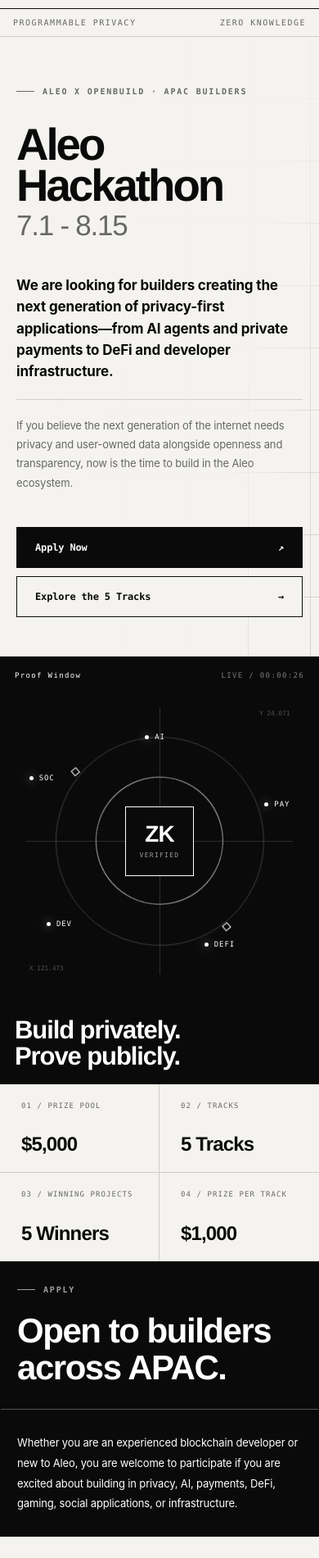
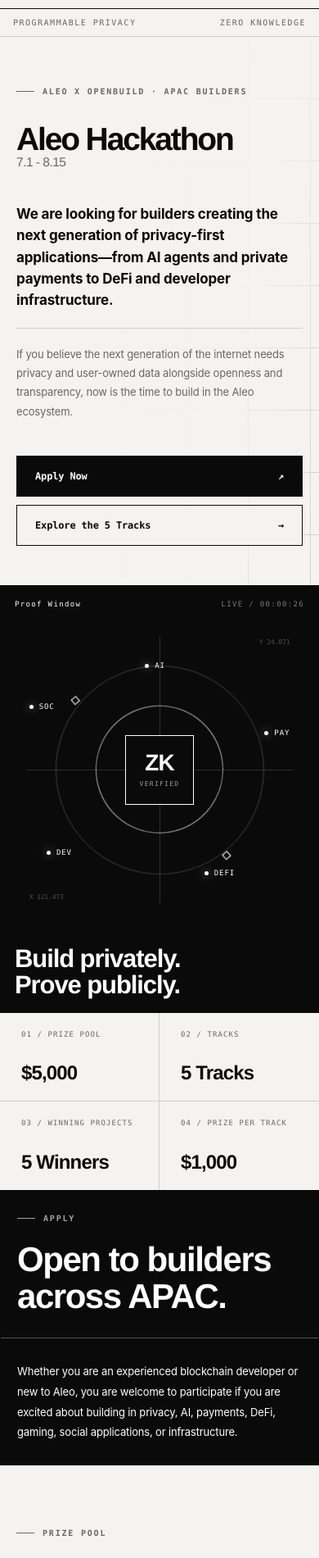
Before and after one commit to dajiangjunok/aleo-hackathon, a Next.js app: page /en in a window 390 px wide. Shown: the part 50-1951 px from the top of the page at 82% size. Built offline with nearby package versions, Linux system fonts and the light colour scheme.

Commit message:
style: refine responsive heading typography

```diff
--- a/src/app/globals.css
+++ b/src/app/globals.css
@@ -45,9 +45,9 @@
 .eyebrow { display: flex; align-items: center; gap: 10px; margin: 0; color: var(--muted); font: 700 10px/1.3 var(--mono); letter-spacing: .18em; text-transform: uppercase; }
 .eyebrow > span { width: 22px; height: 1px; background: currentColor; }
 .eyebrow-light { color: rgba(255,255,255,.62); }
-.hero h1 { margin: 34px 0 0; font-family: var(--display); font-size: clamp(50px,6.25vw,96px); font-weight: 700; line-height: .92; letter-spacing: -.055em; }
+.hero h1 { margin: 34px 0 0; font-family: var(--display); font-size: clamp(40px,5.25vw,78px); font-weight: 700; line-height: .92; letter-spacing: -.055em; }
 .hero h1 span,.hero h1 em { display: block; }
-.hero h1 em { margin-top: .16em; color: var(--muted); font-size: .64em; font-style: normal; font-weight: 500; letter-spacing: -.035em; line-height: 1; }
+.hero h1 em { margin-top: .16em; color: var(--muted); font-size: clamp(14px,1.8vw,27px); font-style: normal; font-weight: 500; letter-spacing: -.035em; line-height: 1; }
 .hero-intro { max-width: 660px; margin-top: 56px; display: grid; grid-template-columns: 1.2fr .8fr; gap: 40px; }
 .hero-intro p { margin: 0; }
 .hero-lead { font-size: clamp(17px,1.5vw,22px); font-weight: 650; line-height: 1.55; }
@@ -97,7 +97,7 @@
 
 .section { max-width:1500px; margin:auto; padding:clamp(80px,9vw,140px) clamp(24px,5vw,80px); border-left:1px solid var(--line); border-right:1px solid var(--line); }
 .section-header { display:grid; grid-template-columns:1.25fr .75fr; gap:60px; align-items:end; padding-bottom:52px; border-bottom:1px solid var(--ink); }
-.section-header h2,.schedule-heading h2 { max-width:900px; margin:22px 0 0; font:700 clamp(42px,5.6vw,80px)/1 var(--display); letter-spacing:-.045em; }
+.section-header h2,.schedule-heading h2 { max-width:900px; margin:22px 0 0; font:700 clamp(36px,4.5vw,70px)/1 var(--display); letter-spacing:-.045em; }
 .section-header > p { max-width:500px; margin:0; color:var(--muted); font-size:16px; line-height:1.8; }
 .track-row { min-height:260px; display:grid; grid-template-columns:70px 100px minmax(300px,1fr) minmax(260px,.85fr) 60px; border-bottom:1px solid var(--line); transition:background .25s,color .25s; }
 .track-row > * { padding:32px 24px; border-right:1px solid var(--line); }
@@ -187,12 +187,12 @@
 
 @media (max-width:700px) {
   .topbar-inner { height:60px; padding:0 16px; }.brand span:last-child,.nav-links,.nav-apply { display:none; }.nav-actions{gap:0}.topbar{position:relative}
-  .hero { min-height:auto; border:0; }.hero-rail { padding:0 16px; }.hero-rail span:nth-child(2){display:none}.hero-copy{padding:60px 20px 48px}.hero h1{font-size:clamp(46px,14vw,68px)}
+  .hero { min-height:auto; border:0; }.hero-rail { padding:0 16px; }.hero-rail span:nth-child(2){display:none}.hero-copy{padding:60px 20px 48px}.hero h1{font-size:clamp(33px,10vw,50px)}.hero h1 em{font-size:clamp(13px,4vw,19.5px)}
   .hero-intro { grid-template-columns:1fr; gap:20px; margin-top:42px; }.hero-body{padding:20px 0 0;border-left:0;border-top:1px solid var(--line)}.hero-actions{flex-direction:column}.button{width:100%}
   .hero-visual{min-height:520px;padding:18px}.proof-orbit{margin-top:20px}.orbit-output{display:none}.hero-visual h2{font-size:31px;left:18px;bottom:18px}
   .stat-strip{grid-template-columns:1fr 1fr}.stat{min-height:108px}.stat:nth-child(2){border-right:0}.stat:nth-child(-n+2){border-bottom:1px solid var(--line)}
   .apply-band{grid-template-columns:1fr;padding:0}.apply-band>*{padding:28px 20px;border-right:0;border-bottom:1px solid rgba(255,255,255,.3)}.apply-index{display:none}.apply-band h2{font-size:42px}.apply-band>p{font-size:13px}
-  .section{padding:76px 20px;border:0}.section-header{grid-template-columns:1fr;gap:28px;padding-bottom:32px}.section-header h2,.schedule-heading h2{font-size:46px}.section-header>p{font-size:14px}
+  .section{padding:76px 20px;border:0}.section-header{grid-template-columns:1fr;gap:28px;padding-bottom:32px}.section-header h2,.schedule-heading h2{font-size:clamp(33px,10vw,50px)}.section-header>p{font-size:14px}
   .track-row{grid-template-columns:50px 1fr 42px;min-height:0}.track-row>*{padding:22px 14px}.track-code{display:none}.track-main{grid-column:2}.track-main h3{font-size:29px}.track-row ul{grid-column:2/4;padding-top:18px}.track-row .track-arrow{grid-column:3}.track-row li{font-size:10px}
   .schedule-heading{min-height:430px;padding:70px 20px}.schedule-signal{left:20px}.timeline{padding:60px 20px}.timeline-item{grid-template-columns:52px 1fr;min-height:190px}.timeline-item h3{font-size:31px}
   .about-header{grid-template-columns:1fr}.domain-grid{grid-template-columns:1fr 1fr}.domain-grid div{min-height:120px;padding:16px}.domain-grid strong{font-size:14px}
```
